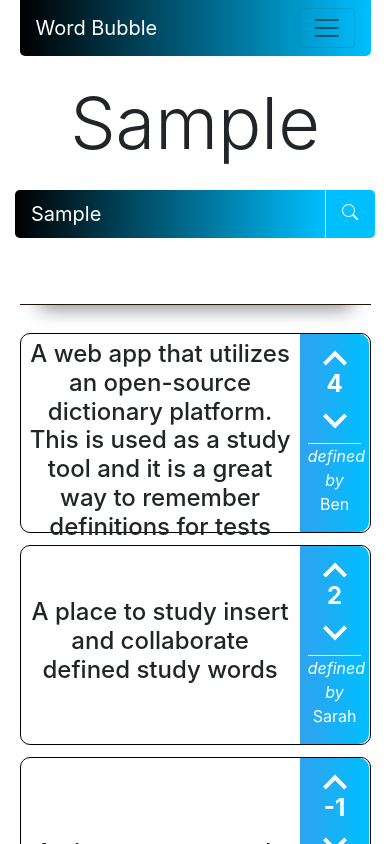
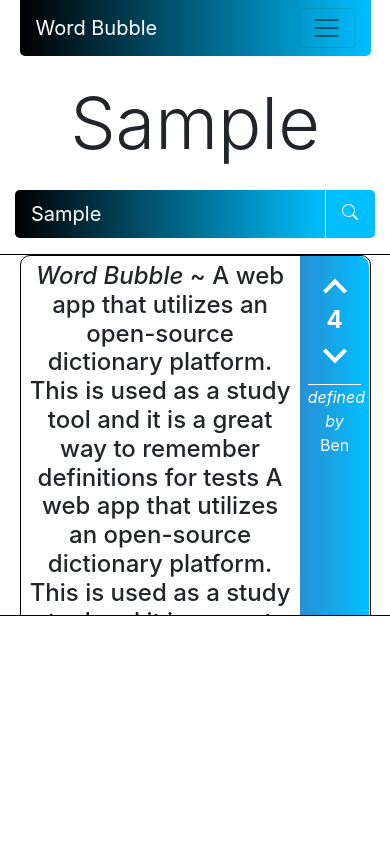
Before and after one commit to bchadwic/react, a React (Create React App) app in the folder my-app/: page / in a window 390 px wide. Both pictures are taken after typing "Sample" into the empty fields and a click on the button 350 px from the left and 300 px from the top of the page. Shown: the top 844 px of the page. Built offline with nearby package versions, Linux system fonts and the light colour scheme.

Commit message:
added scrolling feature to the definitions. Need to make the height responsive, then the styling for the definitions will be done

```diff
--- a/my-app/src/components/Results.js
+++ b/my-app/src/components/Results.js
@@ -6,7 +6,7 @@ const Results = () => {
 
     const currentWord = "Word Bubble";
     const results = [
-            {definition : "A web app that utilizes an open-source dictionary platform. This is used as a study tool and it is a great way to remember definitions for tests", rank: 4, user: "Ben"},
+            {definition : "A web app that utilizes an open-source dictionary platform. This is used as a study tool and it is a great way to remember definitions for tests A web app that utilizes an open-source dictionary platform. This is used as a study tool and it is a great way to remember definitions", rank: 4, user: "Ben"},
             {definition : "A place to study insert and collaborate defined study words", rank: 2, user: "Sarah"},
             {definition : "A place to post words", rank: -1, user: "Nick"},
             {definition : "Hello World", rank: -2, user: "Joe"}
@@ -14,20 +14,20 @@ const Results = () => {
 
     return (
         <div>
-        <hr />
-        <div className="Result-Root mb-3">
+            <div className="Divider mt-3"></div>
+        <div className="Result-Root">
             <div className="Results">
                 {results.map(result => (
                 <div className="Result-Box">
                     <div className="Result-Body">
                         <div className="Result-Text">
-                            <h4>{result.definition}</h4>
+                            <h4><i>{currentWord}</i> ~ {result.definition}</h4>
                         </div>
                     </div>
                     <aside className="Result-Side-Bar">
-                        <div className="Result-Rank my-auto">
+                        <div className="Result-Rank my-3">
                             <a href="#"><svg xmlns="http://www.w3.org/2000/svg" className="Up-Arrow" width="24" height="24" viewBox="0 0 24 24"><path d="M0 7.33l2.829-2.83 9.175 9.339 9.167-9.339 2.829 2.83-11.996 12.17z"/></svg></a>
-                            <h4><b>{result.rank}</b></h4>
+                            <h4 className="my-2"><b>{result.rank}</b></h4>
                             <a href="#"><svg xmlns="http://www.w3.org/2000/svg" className="Down-Arrow" width="24" height="24" viewBox="0 0 24 24"><path d="M0 7.33l2.829-2.83 9.175 9.339 9.167-9.339 2.829 2.83-11.996 12.17z"/></svg></a>
                         </div>
                         <div className="Result-Defined-By mx-2">
@@ -40,6 +40,7 @@ const Results = () => {
                 ))}
             </div>
         </div>
+            <div className="Divider mb-4"></div>
         </div>
     );
 };
--- a/my-app/src/styles/Results.css
+++ b/my-app/src/styles/Results.css
@@ -1,22 +1,15 @@
-hr {
-    border:none;
-    height: 20px;
-    width: 90%;
-    max-width: 900px;
-	height: 50px;
-	border-bottom: 1px solid #1f1209;
-	box-shadow: 0 20px 20px -20px #333;
+.Divider {
+    height: 1px;
+    background-color: black;
 }
 
 .Result-Box {
     background-color: white;
-    margin-top: 12px;
+    margin-bottom: 12px;
     border-radius: 10px;
     border: thin black solid;
     display: flex;
     justify-content: space-around;
-    height: 20vh;
-    min-height: 200px;
 }
 
 .Result-Body {
@@ -38,7 +31,7 @@ hr {
     flex-direction: column;
     border-top-right-radius: inherit;
     border-bottom-right-radius: inherit;
-    background-image: linear-gradient(to right, #30a2ee, deepskyblue);
+    background-image: linear-gradient(to right, #298fd3, deepskyblue);
     color: white;
     justify-self: flex-end;
     margin-left: auto;
@@ -46,7 +39,7 @@ hr {
 }
 
 .Results {
-    max-width: 600px;
+    max-width: 800px;
     margin-inline: 5%;
     display: flex;
     flex-direction: column;
@@ -62,11 +55,11 @@ hr {
 
 .Result-Defined-By {
     border-top: white solid thin;
-
 }
 
 
 .Result-Rank {
+
 }
 
 .Up-Arrow {
@@ -77,3 +70,8 @@ hr {
 .Down-Arrow {
     fill: white;
 }
+
+.Result-Root {
+    overflow-y: scroll;
+    height: 360px;
+}
```
